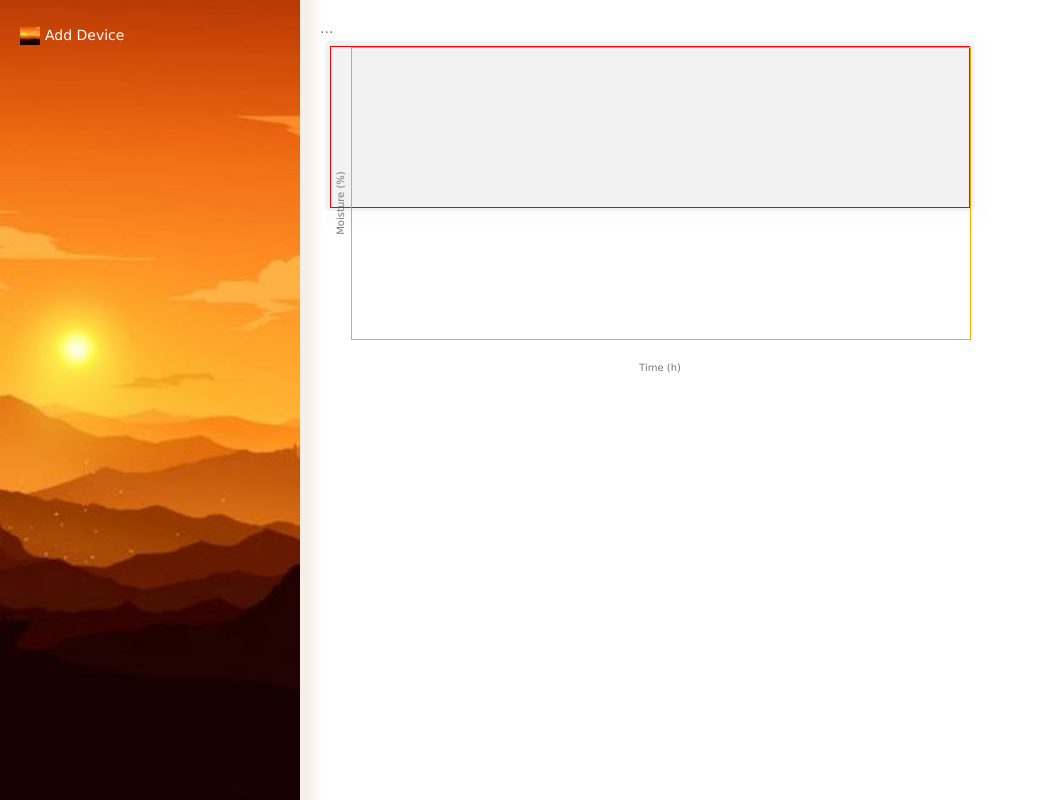
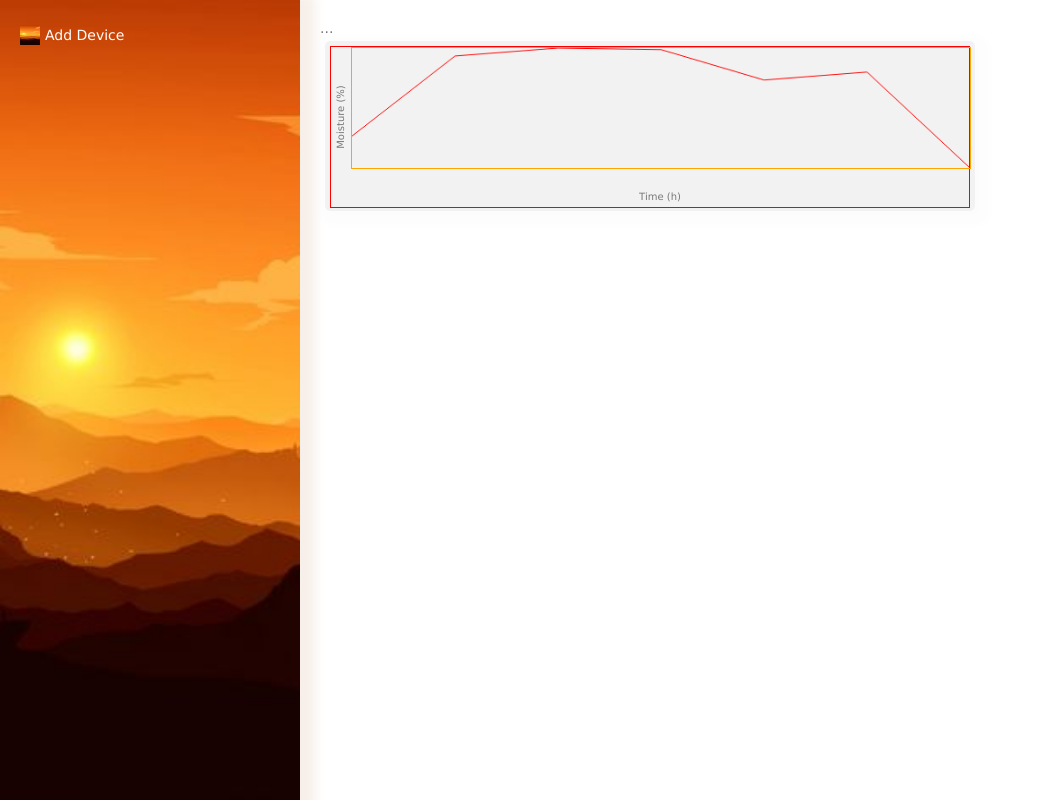
Before and after one commit to florisweb/ElektroLumen, a React (Create React App) app in the folder home/: page / in a window 1280 px wide. Shown: the whole page, without its empty margins (0-1038 px from the left). Built offline with nearby package versions, Linux system fonts and the light colour scheme.

Commit message:
Started working on the canvas part of the graph-library.

```diff
--- a/home/src/js/dataVisualizer.js
+++ b/home/src/js/dataVisualizer.js
@@ -1,23 +1,69 @@
 import '../css/dataVisualizer.css';
+import React, { useRef, useEffect } from 'react'
 
-function BaseGraph({xAxisTag, yAxisTag}) {
+function Canvas(props) {
+  const canvasRef = useRef(null)
+
+  useEffect(() => {
+    const canvas = canvasRef.current
+    const ctx = canvas.getContext('2d')
+    //Our first draw
+    // props.ctx = ctx;
+    props.draw(ctx);
+  }, [])
+
+  return <canvas ref={canvasRef} {...props}/>
+}
+
+
+
+
+
+
+function BaseGraph({xAxisTag, yAxisTag, drawCallback = function() {}}) {
   return (
     <div className='DV GraphHolder'>
       <div className='AxisText xAxisTag'>{xAxisTag}</div>
       <div className='yAxisTagHolder'>
         <div className='AxisText yAxisTag'>{yAxisTag}</div>
       </div>
-      <canvas className='Canvas'></canvas>
+      <Canvas className='Canvas' draw={drawCallback} ctx={window.ctx}></Canvas>
     </div>
   )
 }
 
-export function LineGraph({xAxisTag, yAxisTag, controlObject}) {
+export function LineGraph({xAxisTag, yAxisTag, data, yRange, controlObject}) {
+  if (!yRange)
+  {
+    let minY = Infinity;
+    let maxY = -Infinity;
+    for (let i = 0; i < data.length; i++)
+    {
+      if (minY > data[i]) minY = data[i];
+      if (maxY < data[i]) maxY = data[i];
+    }
+    yRange = [minY, maxY];
+}
 
+  function draw(ctx) {
+    ctx.canvas.width = ctx.canvas.offsetWidth;
+    ctx.canvas.height = ctx.canvas.offsetHeight;
 
+    let y = ctx.canvas.height - (data[0] - yRange[0]) / (yRange[1] - yRange[0]) * ctx.canvas.height;
+    ctx.strokeStyle = '#f00';
+    ctx.moveTo(0, y);
 
+    for (let i = 1; i < data.length; i++)
+    {
+      let x = i * ctx.canvas.width / (data.length - 1);
+      let y = ctx.canvas.height - (data[i] - yRange[0]) / (yRange[1] - yRange[0]) * ctx.canvas.height;
+      ctx.lineTo(x, y);
+    }
 
-    return <BaseGraph xAxisTag={xAxisTag} yAxisTag={yAxisTag}/>
+    ctx.stroke();
+  }
+
+  return <BaseGraph xAxisTag={xAxisTag} yAxisTag={yAxisTag} drawCallback={draw}/>
 }
 
 
--- a/home/src/js/mainContent/components.js
+++ b/home/src/js/mainContent/components.js
@@ -11,10 +11,10 @@ export function Variable({name, value}) {
 }
 
 
-export function LineGraph({xAxisTag, yAxisTag, controlObject}) {
+export function LineGraph({xAxisTag, yAxisTag, data, controlObject}) {
   return (
     <div className='Component panel lineGraph'>
-      <DV.LineGraph xAxisTag={xAxisTag} yAxisTag={yAxisTag} controlObject={controlObject}/>
+      <DV.LineGraph xAxisTag={xAxisTag} yAxisTag={yAxisTag} data={data} controlObject={controlObject}/>
     </div>
   )
 }
--- a/home/src/js/mainContent/devicePage.js
+++ b/home/src/js/mainContent/devicePage.js
@@ -17,7 +17,8 @@ function DevicePage({device}) {
     55,
     54,
     35,
-    40
+    40,
+    -20
   ];
 
   return (
```
